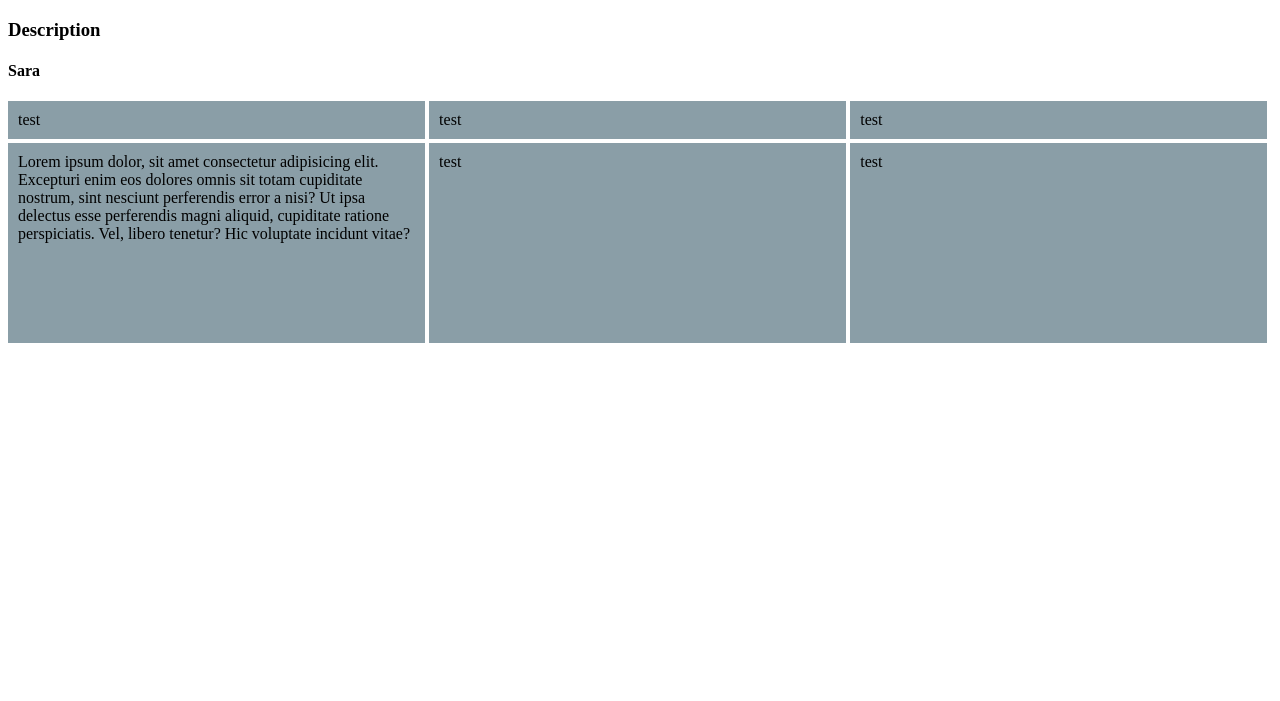
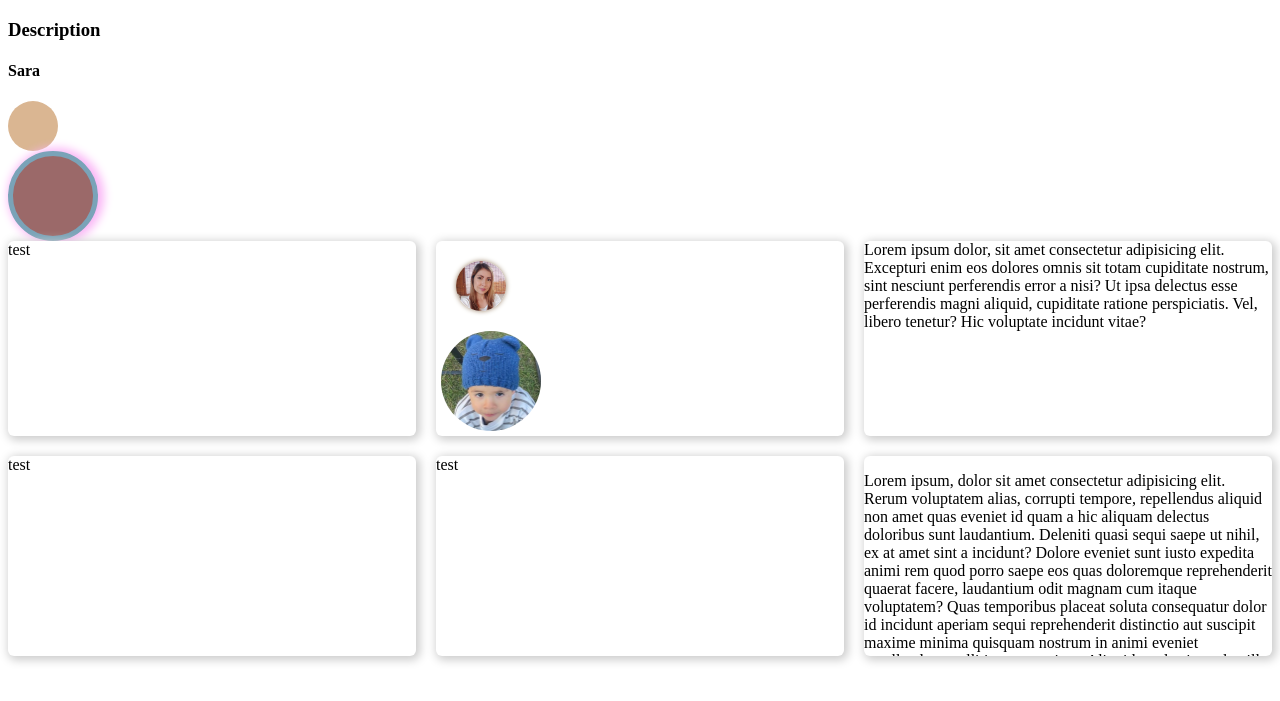
Before and after one commit to SaraWebDesign/portafolio, a plain HTML site: page index.html in a window 1280 px wide. Shown: the part 61-762 px from the top of the page. Drawn offline with Linux system fonts and the light colour scheme.

Commit message:
practica ajuste de imagen y texto.

```diff
--- a/index.html
+++ b/index.html
@@ -11,18 +11,37 @@
     <h1>perfil</h1>
     <h3>Description</h3>
     <h4>Sara</h4>
+    <div class="bolita"></div>
+    <div class="bolita2"></div>
+
 
     <div class="grid">
-        <div>test</div>
-        <div>test</div>
-        <div>test</div>
-        <div>
+        <div class="gridCajita">test</div>
+
+        <div class="gridCajita juntitos">
+            <div class="imagenContainer">
+                <img src="./imagenes/yo jejeje.jpg" alt="">
+            </div>
+            <div class="imagenPerfil">
+                <img src="./imagenes/mateo1.jpg" alt="">
+            </div>
+        </div>
+
+        <div class="gridCajita">
             Lorem ipsum dolor, sit amet consectetur adipisicing elit. Excepturi enim eos dolores omnis sit totam cupiditate nostrum, sint nesciunt perferendis error a nisi? Ut ipsa delectus esse perferendis magni aliquid, cupiditate ratione perspiciatis. Vel, libero tenetur? Hic voluptate incidunt vitae?
 
+        </div class="gridCajita">
+        <div class="gridCajita">test</div>
+        <div class="gridCajita">test</div>
+        <div class="gridCajita">
+            <p>Lorem ipsum, dolor sit amet consectetur adipisicing elit. Rerum voluptatem alias, corrupti tempore, repellendus aliquid non amet quas eveniet id quam a hic aliquam delectus doloribus sunt laudantium. Deleniti quasi sequi saepe ut nihil, ex at amet sint a incidunt? Dolore eveniet sunt iusto expedita animi rem quod porro saepe eos quas doloremque reprehenderit quaerat facere, laudantium odit magnam cum itaque voluptatem? Quas temporibus placeat soluta consequatur dolor id incidunt aperiam sequi reprehenderit distinctio aut suscipit maxime minima quisquam nostrum in animi eveniet repellendus, mollitia accusantium. Aliquid, molestias culpa illo doloribus quisquam numquam similique tempore, cum nisi ex odio est!</p>
         </div>
-        <div>test</div>
-        <div>test</div>
+
     </div>
+
+
+
+
 
 
 
--- a/style.css
+++ b/style.css
@@ -1,14 +1,98 @@
+
+:root{
+    --primaryColor : hsl(0, 20%, 51%);
+}
+
 .grid{
     display:grid;
-    grid-template-columns:33% 33% 33%;
-    grid-template-rows:auto 200px ;
-    gap: 4px;
+    grid-template-columns: 1fr 1fr 1fr;
+    grid-template-rows: 1fr 200px 200px ;
+    gap: 20px;
+
+    /* background: #8A9EA7; */
+}
+
+
+.gridCajita{
+    background-color: hsl(0, 0%, 100%);
+    border-radius: 6px;
+    box-shadow:2px 2px 10px 2px hsl(0, 0%, 80%);
+
+    overflow:hidden;
+}
+
+.gridCajita:hover {
+    /* border: 2px solid #DAB692; */
+    box-shadow:2px 2px 10px 2px var(--primaryColor);
+}
+
+.bolita {
+    width: 50px;
+    height: 50px;
+    background-color: #DAB692;
+    border-radius: 50%;
+}
+
+.bolita2 {
+    width: 80px;
+    height: 80px;
+    background-color: var(--primaryColor);
+    border-radius: 50%;
+    border:5px solid hsl(200, 30% ,60%);
+    box-shadow: 3px 0px 10px 3px rgb(250, 181, 246);
+}
+
+.imagenContainer {
+
+    margin: 20px;
+
+    width: 50px;
+    height: 50px;
+    box-shadow: 0px 0px 5px 0px hsl(30, 20%, 50%);
+    border-radius: 50%;
+    overflow: hidden;
+
 
 }
-.grid div{
-    background: #8A9EA7;
-    padding:10px;
+
+.imagenContainer img{
+
+    width: 100%;
+
+
 }
-.grid div:hover {
-    border: 2px solid #DAB692;
+.imagenPerfil{
+    width: 100px;
+    height: 100px;
+    border-radius: 50%;
+    overflow: hidden;
+    margin: 5px;
 }
+
+.imagenPerfil img {
+    width: 100%;
+}
+
+.juntitos{
+    display:inline-block;
+}
+
+@media all and (max-width: 800px){
+    .grid{
+        display:grid;
+        grid-template-columns: 1fr 1fr;
+        grid-template-rows:  200px 200px ;
+        gap: 20px;
+    }
+
+}
+
+@media all and (max-width: 600px){
+    .grid{
+        display:grid;
+        grid-template-columns: 1fr ;
+        grid-template-rows:  200px ;
+        gap: 20px;
+    }
+
+}
```
Also changed, not shown: imagenes/mateo.jpg (added), imagenes/mateo1.jpg (added).
